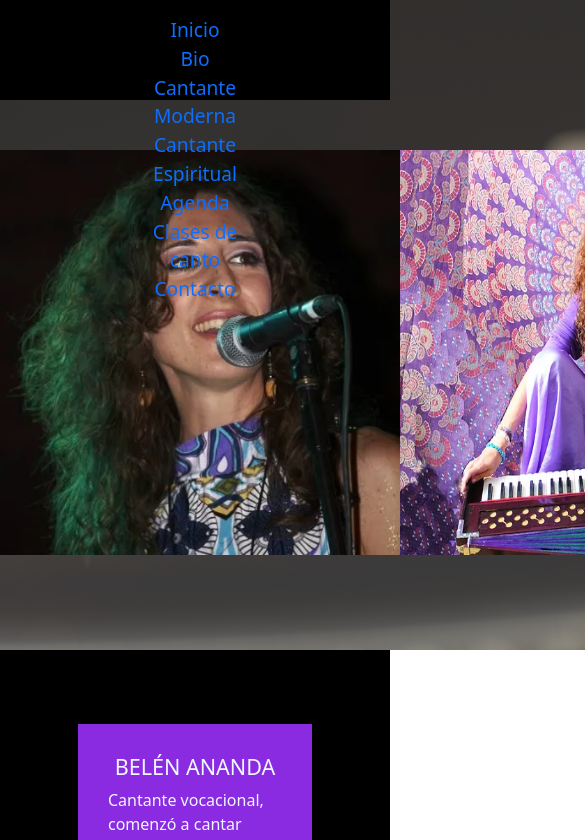
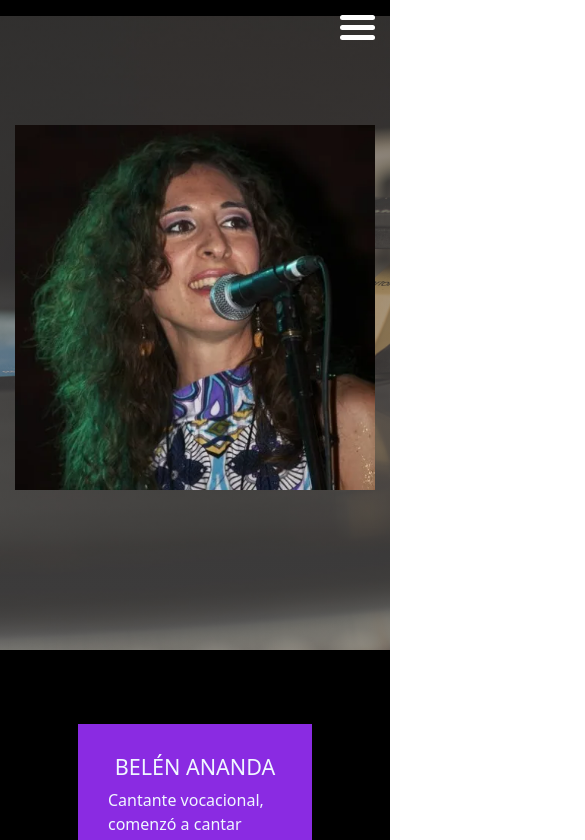
Before and after one commit to herneshem/BelenCantante, an Angular app: page / in a window 390 px wide. Shown: the top 840 px of the page, 585 px wide, since content can reach past the window. Built offline with nearby package versions, Linux system fonts and the light colour scheme.

Commit message:
mas responsive

```diff
--- a/src/app/app.component.css
+++ b/src/app/app.component.css
@@ -24,6 +24,21 @@
 .ulcss li a {
     text-decoration: none;
 }
+.menu-icon {
+    display: none;
+    position: absolute;
+    top: 15px;
+    right: 15px;
+    cursor: pointer;
+  }
+.menu-icon span {
+    display: block;
+    width: 35px;
+    height: 5px;
+    margin-bottom: 5px;
+    background-color: #fff;
+    border-radius: 3px;
+  }
 
 .imagen {
     background-image:linear-gradient(rgba(61, 59, 59, 0.5),rgba(97, 95, 95, 0.5)),
@@ -70,3 +85,45 @@
 }
 .formulario .form-group{margin-bottom: 20px;}
 .formulario .btn{margin: auto; }
+
+
+/* RESPONSIVE */
+
+@media (max-width: 480px) {
+/* estilos para dispositivos móviles pequeños */
+.contenedor{display: flex;}
+.imagen{width: 100%;}
+.imginterior{display: grid !important;width: 100%;margin-top: 125px !important;margin: auto;}
+.imginterior :last-child{display: none;}
+.imginterior :first-child{width: 360px  !important;}
+
+.formulario{width: 100%;}
+.menu{font-size: medium; height: auto;}
+.ulcss{
+    top: 0;
+    left: 0;
+    z-index: 1;
+    width: max-content;
+    flex-direction: column;
+    justify-content: center;
+    align-items: center;
+    transform: translateX(-40%);
+    transition: transform 0.3s ease-in-out;
+}
+
+.ulcss.open {
+    transform: translateX(0);
+    display: block;
+  }
+  .menu-icon {
+    display: block;
+  }
+}
+
+@media (max-width: 768px) {
+/* estilos para dispositivos móviles más grandes */
+}
+
+@media (min-width: 1024px) {
+/* estilos para pantallas de escritorio */
+}
--- a/src/app/app.component.html
+++ b/src/app/app.component.html
@@ -1,7 +1,7 @@
 <div class="contenedor">
   <div class="menu" >
     <nav class="navbar navbar-expand-lg ">
-      <ul class="ulcss navbar navbar-nav" >
+      <ul class=" ulcss  navbar navbar-nav"  *ngIf="mostrar==false" >
         <li class="nav-item" ><a href="#Inicio">Inicio</a> </li>
         <li class="nav-item"><a href="#Bio">Bio</a> </li>
         <li class="nav-item"><a href="#CantM">Cantante Moderna</a></li>
@@ -11,9 +11,14 @@
         <li class="nav-item"><a href="#Contacto">Contacto</a></li>
       </ul>
     </nav>
+  </div>
+  <div class="menu-icon" (click)="hamburguesa()" >
+    <span ></span>
+    <span></span>
+    <span></span>
+  </div>
 
 
-  </div>
   <div class="imagen" id="Inicio">
 
    <div class="imginterior">
--- a/src/app/app.component.ts
+++ b/src/app/app.component.ts
@@ -8,7 +8,14 @@ import { Component } from '@angular/core';
 })
 export class AppComponent {
   title = 'belen';
+  color = "blue";
 
+  mostrar: boolean = true
+
+  hamburguesa() {
+    this.mostrar = !this.mostrar
+
+  }
 
 
 }
```
